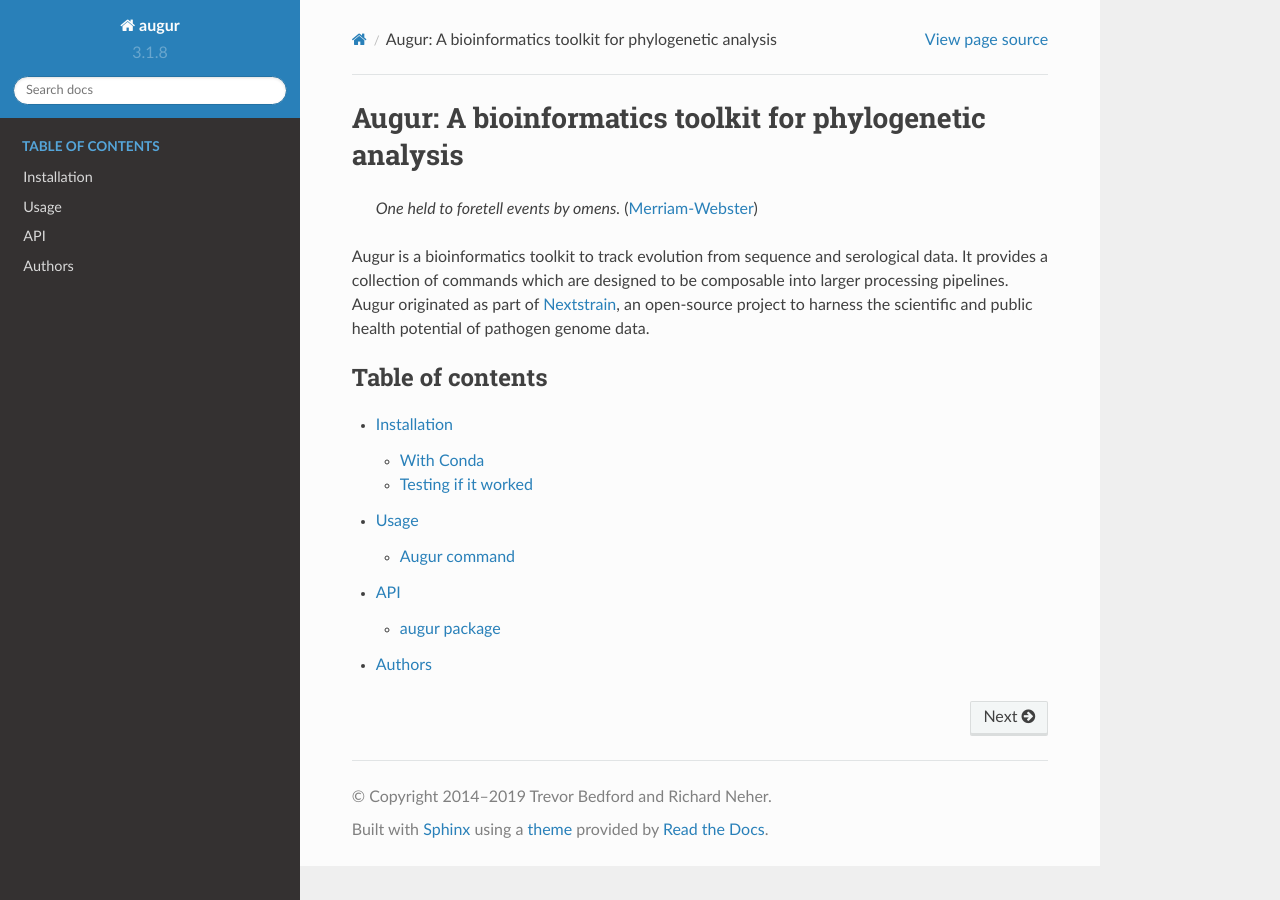
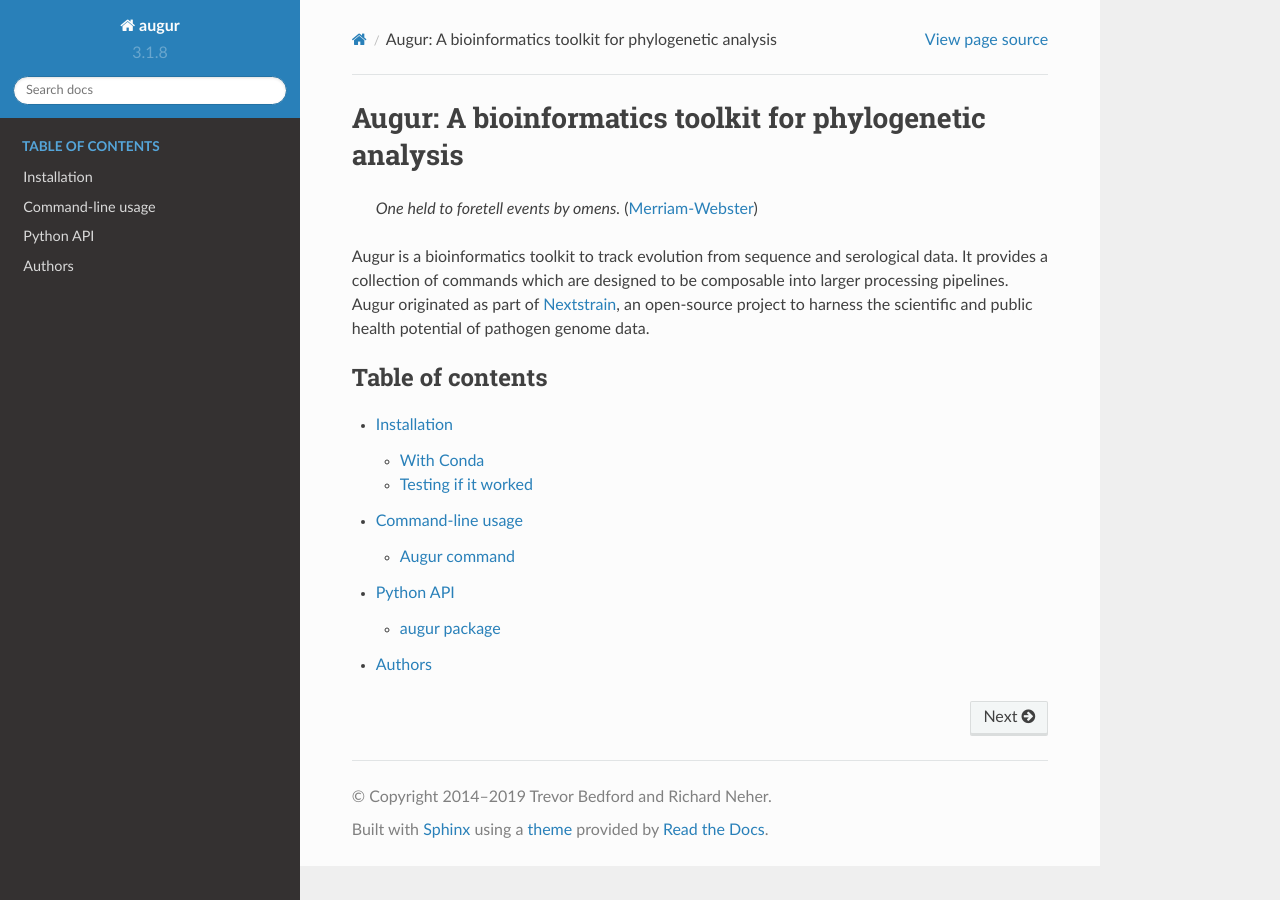
Before and after one commit to nextstrain/augur, a Sphinx documentation site: the page built from docs/index.rst, in a window 1280 px wide. Built offline with Sphinx 7.4.7 and the Read the Docs theme 2.0.0, drawn with Linux system fonts in a browser that asks for light colours; the version number is read from the project's files by our own code.

Commit message:
Docs: More accurately name CLI vs. API
Ground our page titles a little more.  "Usage" could mean usage of the
API, so say "Command-line usage".  "API" could mean lots of things (like
a web API), so say "Python API".

```diff
--- a/docs/APIdoc.rst
+++ b/docs/api.rst
@@ -1,5 +1,5 @@
-API
-===
+Python API
+==========
 
 .. toctree::
    :maxdepth: 4
--- a/docs/usage.rst
+++ b/docs/cli.rst
@@ -1,6 +1,6 @@
-=====
-Usage
-=====
+==================
+Command-line usage
+==================
 
 All of Augur's commands are accessed through the ``augur`` program.
 For example, to infer ancestral sequences from a tree, you'd run ``augur ancestral``.
--- a/docs/index.rst
+++ b/docs/index.rst
@@ -14,6 +14,6 @@ Augur originated as part of `Nextstrain <https://nextstrain.org>`__, an open-sou
    :caption: Table of contents
 
    installation
-   usage
-   APIdoc
+   cli
+   api
    authors
```
